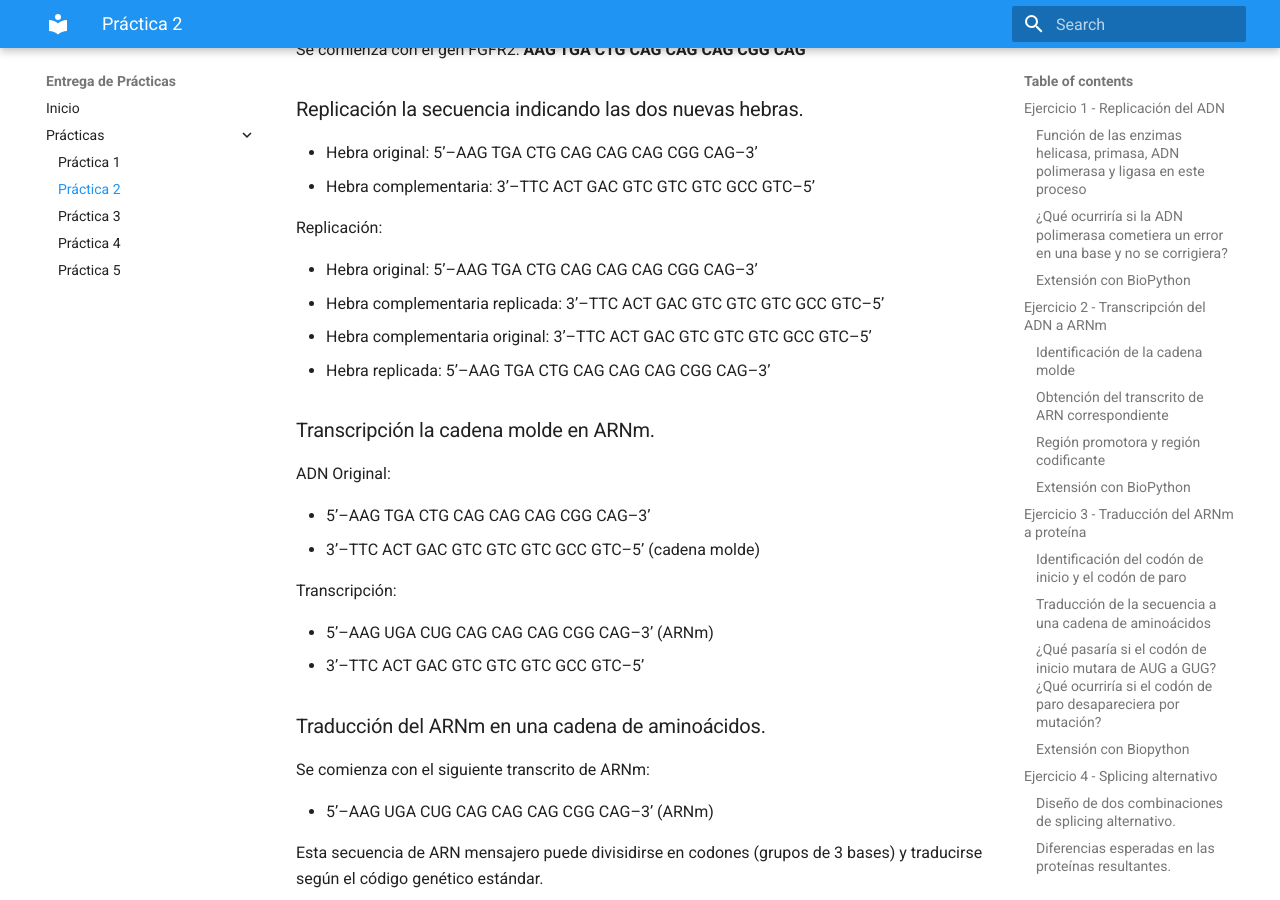
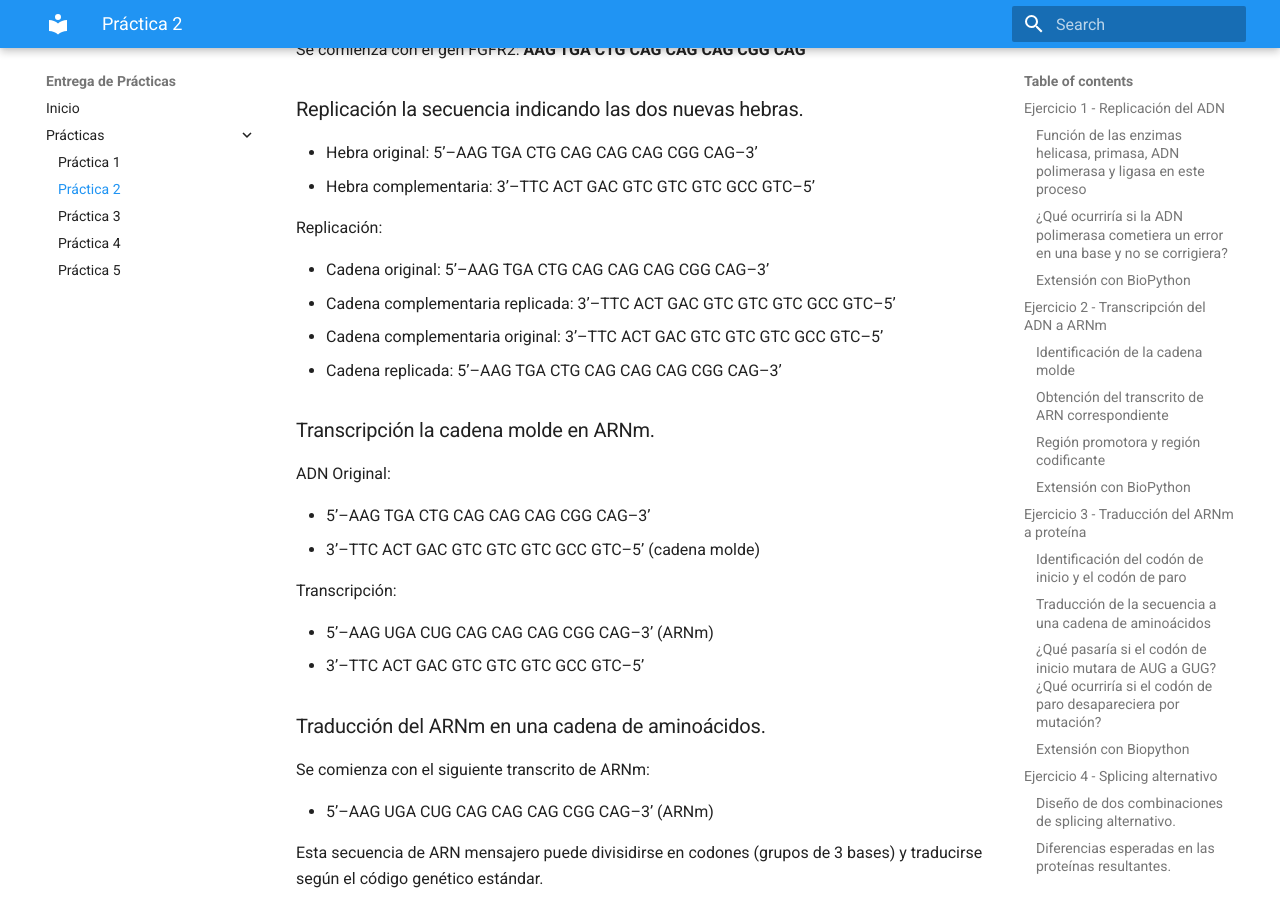
Before and after one commit to raquelaq/PracticasBIO, an MkDocs documentation site: the page built from docs/practica2.md, in a window 1280 px wide and 900 px high, scrolled down 9388 px. Built offline with MkDocs 1.6.1 and Material for MkDocs 9.7.7, drawn with Linux system fonts in a browser that asks for light colours.

Commit message:
New commit

```diff
--- a/docs/practica2.md
+++ b/docs/practica2.md
@@ -239,11 +239,12 @@ Se comienza con el gen FGFR2: **AAG TGA CTG CAG CAG CAG CGG CAG**
 
 Replicación:
 
-- Hebra original: 5’–AAG TGA CTG CAG CAG CAG CGG CAG–3’
-- Hebra complementaria replicada: 3’–TTC ACT GAC GTC GTC GTC GCC GTC–5’
+- Cadena original: 5’–AAG TGA CTG CAG CAG CAG CGG CAG–3’
+- Cadena complementaria replicada: 3’–TTC ACT GAC GTC GTC GTC GCC GTC–5’
 
-- Hebra complementaria original: 3’–TTC ACT GAC GTC GTC GTC GCC GTC–5’
-- Hebra replicada: 5’–AAG TGA CTG CAG CAG CAG CGG CAG–3’
+
+- Cadena complementaria original: 3’–TTC ACT GAC GTC GTC GTC GCC GTC–5’
+- Cadena replicada: 5’–AAG TGA CTG CAG CAG CAG CGG CAG–3’
 
 
 ### Transcripción la cadena molde en ARNm.
```
